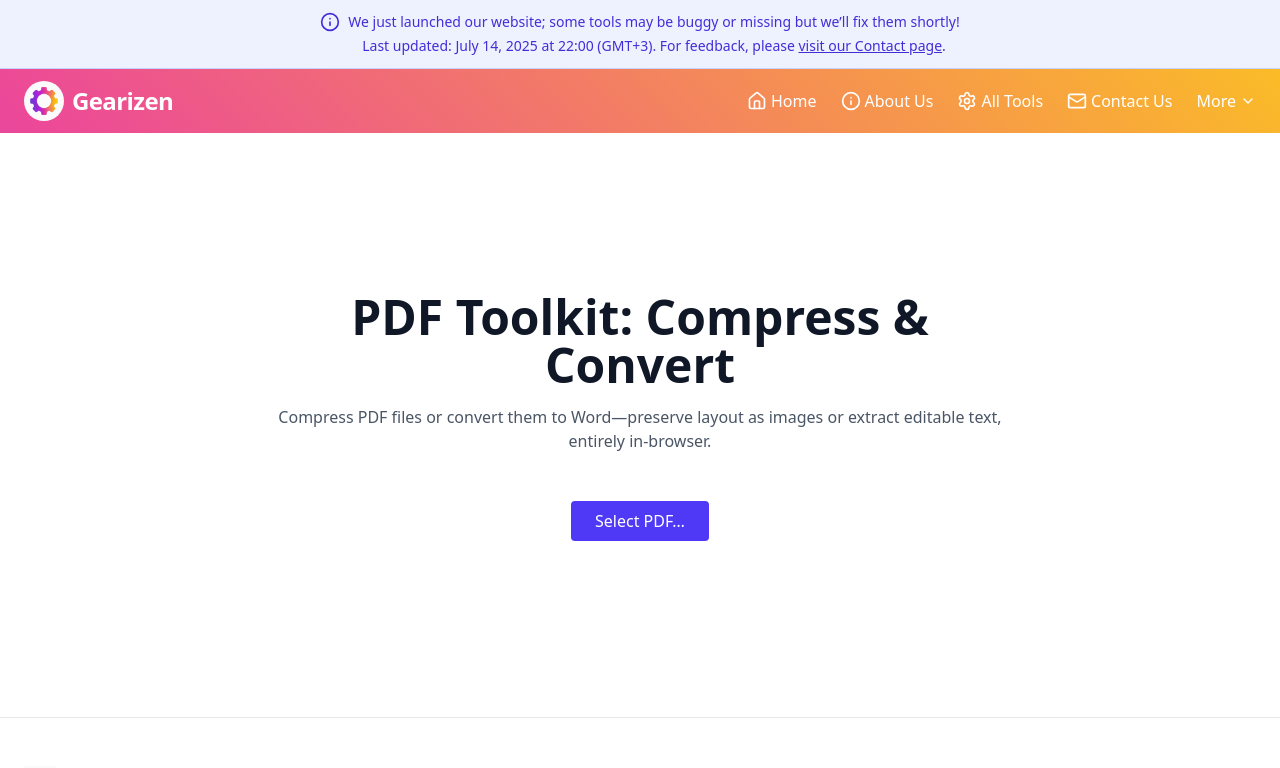
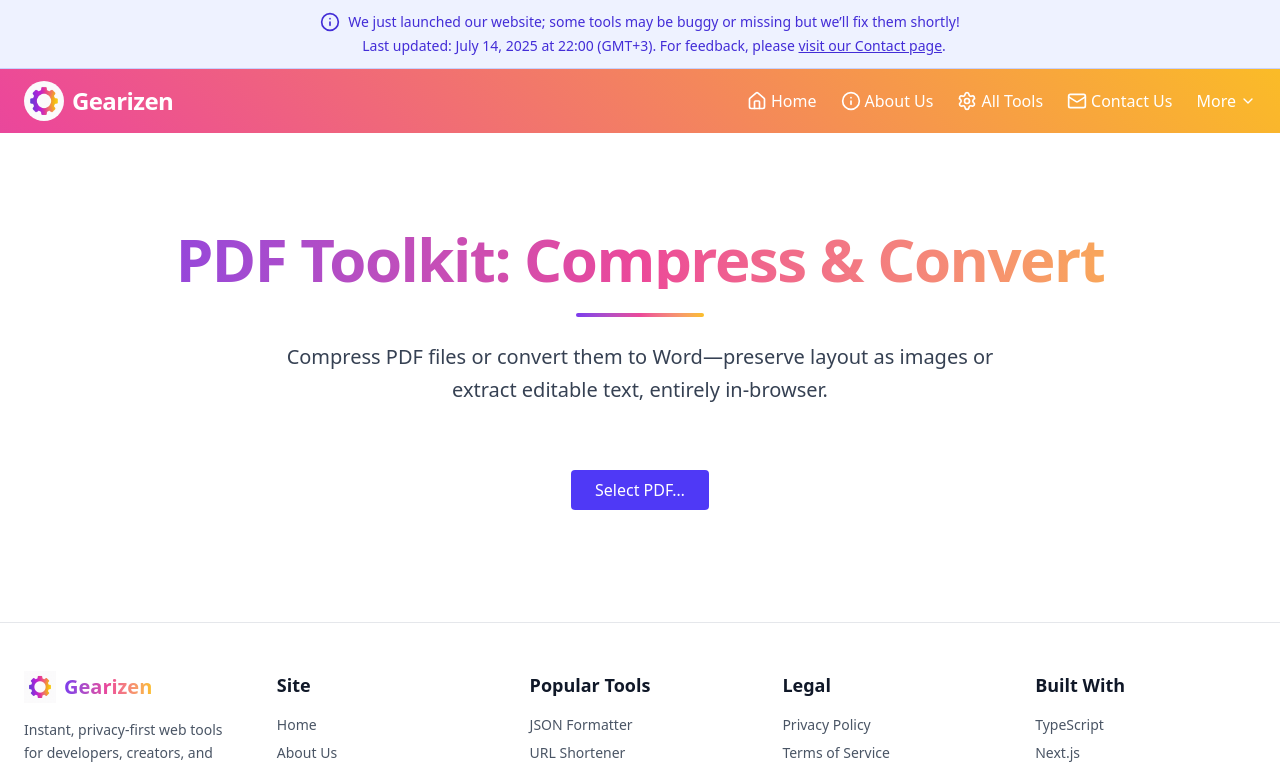
Before and after one commit to tahir-ozcan/gearizen, a Next.js app: page /tools/pdf-toolkit in a window 1280 px wide. Shown: the top 768 px of the page. Built offline with nearby package versions, Linux system fonts and the light colour scheme.

Commit message:
Update project to latest local state

```diff
--- a/app/tools/pdf-toolkit/pdf-toolkit-client.tsx
+++ b/app/tools/pdf-toolkit/pdf-toolkit-client.tsx
@@ -248,19 +248,26 @@ export default function PdfToolkitClient() {
   }
 
   return (
-    <section id="pdf-toolkit" className="px-4 py-16 max-w-3xl mx-auto space-y-12">
-      {/* Başlık */}
-      <header className="text-center space-y-4">
-        <h1 className="text-4xl sm:text-5xl font-extrabold text-gray-900">
+    <section id="pdf-toolkit" className="space-y-16 text-gray-900 antialiased">
+      {/* Heading & Description */}
+      <div className="text-center space-y-6 sm:px-0">
+        <h1
+          className="
+            bg-clip-text text-transparent
+            bg-gradient-to-r from-[#7c3aed] via-[#ec4899] to-[#fbbf24]
+            text-4xl sm:text-5xl md:text-6xl font-extrabold tracking-tight
+          "
+        >
           PDF Toolkit: Compress &amp; Convert
         </h1>
-        <p className="text-gray-600">
+        <div className="mx-auto h-1 w-32 rounded-full bg-gradient-to-r from-[#7c3aed] via-[#ec4899] to-[#fbbf24]" />
+        <p className="mt-4 text-lg sm:text-xl text-gray-700 max-w-3xl mx-auto leading-relaxed">
           Compress PDF files or convert them to Word—preserve layout as images or extract editable text, entirely in-browser.
         </p>
-      </header>
+      </div>
 
-      {/* Dosya Seçimi */}
-      <div className="flex flex-col items-center space-y-2">
+      {/* File Selection */}
+      <div className="max-w-md mx-auto flex flex-col items-center space-y-4">
         <input ref={inputRef} type="file" accept="application/pdf" onChange={handleFileChange} className="hidden" />
         <button
           onClick={handleSelectClick}
@@ -276,9 +283,9 @@ export default function PdfToolkitClient() {
         )}
       </div>
 
-      {/* Ayarlar */}
+      {/* Settings */}
       {file && (
-        <div className="grid grid-cols-1 sm:grid-cols-2 gap-6">
+        <div className="max-w-md mx-auto grid grid-cols-1 sm:grid-cols-2 gap-6">
           {extractMode === "image" && (
             <div>
               <label className="block text-gray-700 mb-1">
@@ -309,16 +316,16 @@ export default function PdfToolkitClient() {
         </div>
       )}
 
-      {/* Hata Mesajı */}
+      {/* Error Message */}
       {error && (
-        <div className="bg-red-50 border border-red-200 text-red-700 px-4 py-3 rounded text-center">
+        <div className="max-w-md mx-auto bg-red-50 border border-red-200 text-red-700 px-4 py-3 rounded text-center">
           {error}
         </div>
       )}
 
-      {/* Butonlar */}
+      {/* Action Buttons */}
       {file && (
-        <div className="flex flex-wrap justify-center gap-4">
+        <div className="max-w-md mx-auto flex flex-wrap justify-center gap-4">
           <button
             onClick={handleCompress}
             disabled={loading !== "idle"}
--- a/app/tools/pdf-toolkit/pdf-toolkit-wrapper-client.tsx
+++ b/app/tools/pdf-toolkit/pdf-toolkit-wrapper-client.tsx
@@ -7,8 +7,11 @@ import dynamic from "next/dynamic";
 const PdfToolkitClient = dynamic(() => import("./pdf-toolkit-client"), {
   ssr: false,
   loading: () => (
-    <div className="py-20 text-center text-gray-500">
-      Loading PDF Toolkit…
+    // <div className="py-20 text-center text-gray-500">
+    //   Loading PDF Toolkit…
+    // </div>
+    <div className="fixed inset-x-0 top-0 h-1 overflow-hidden z-[999]">
+        <div className="gradient-bg h-full w-full animate-gradient-quick" />
     </div>
   ),
 });
```
